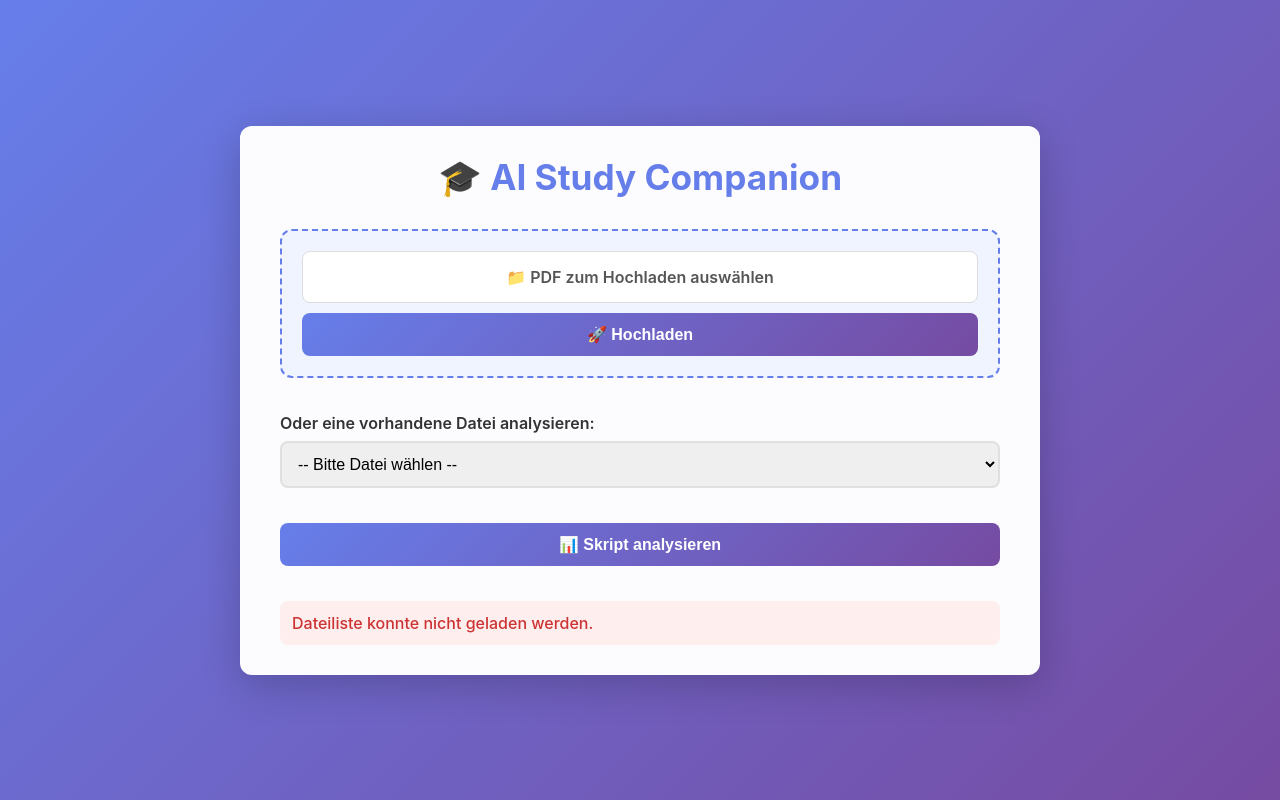
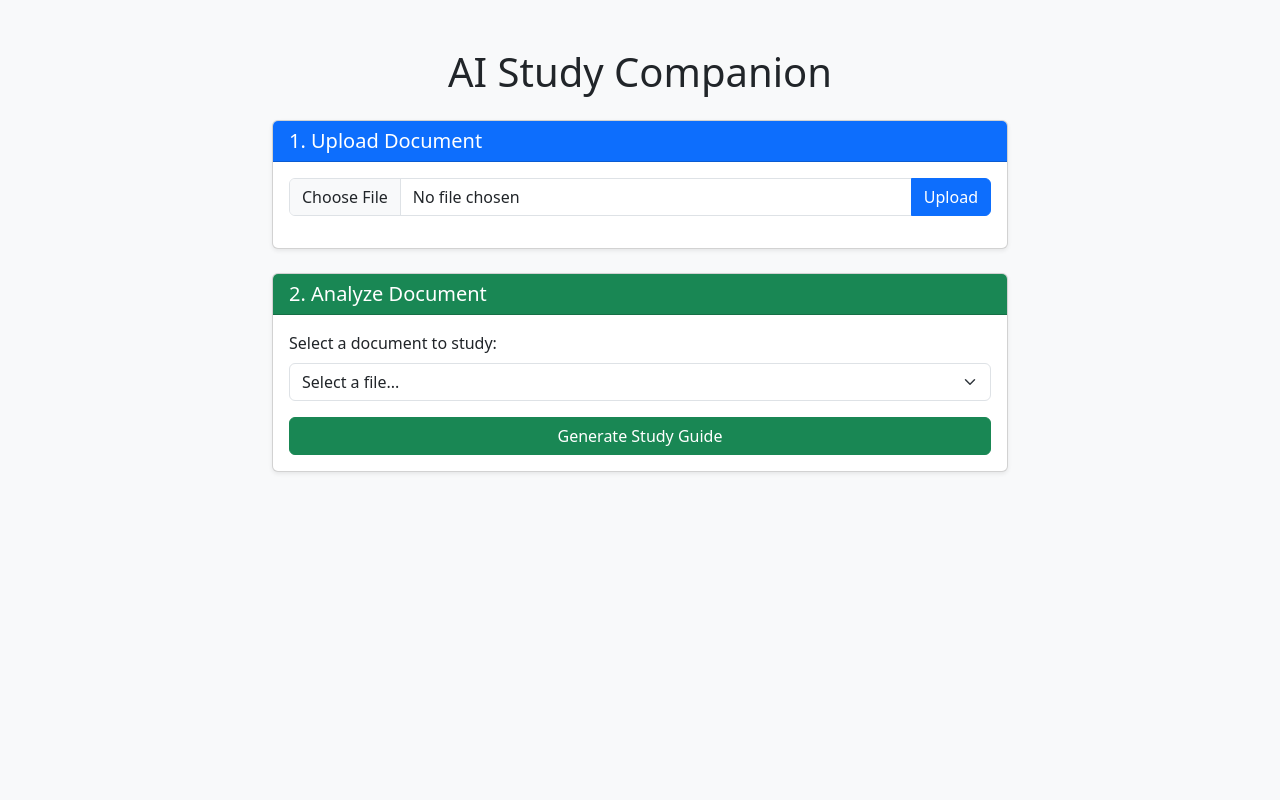
Before and after one commit to elijahdavion/AI-Study-Companion, a Flask app: page / in a window 1280 px wide. Run offline with Flask 3, Linux system fonts and the light colour scheme.

Commit message:
From Scratch V7

```diff
--- a/templates/index.html
+++ b/templates/index.html
@@ -1,279 +1,267 @@
 <!DOCTYPE html>
-<html lang="de">
+<html lang="en">
 <head>
     <meta charset="UTF-8">
     <meta name="viewport" content="width=device-width, initial-scale=1.0">
     <title>AI Study Companion</title>
+    <!-- Bootstrap CSS -->
+    <link href="https://cdn.jsdelivr.net/npm/bootstrap@5.3.0/dist/css/bootstrap.min.css" rel="stylesheet">
+    <!-- Marked.js for Markdown rendering -->
     <script src="https://cdn.jsdelivr.net/npm/marked/marked.min.js"></script>
     <style>
-        :root {
-            --primary-color: #667eea;
-            --secondary-color: #764ba2;
-            --text-color: #333;
-            --background-gradient: linear-gradient(135deg, var(--primary-color) 0%, var(--secondary-color) 100%);
-            --border-radius: 12px;
-            --shadow: 0 10px 40px rgba(0, 0, 0, 0.2);
+        .progress-bar {
+            transition: width 0.5s ease;
         }
-        * { margin: 0; padding: 0; box-sizing: border-box; }
-        body {
-            font-family: -apple-system, BlinkMacSystemFont, 'Segoe UI', Roboto, sans-serif;
-            background: var(--background-gradient);
-            min-height: 100vh;
-            display: flex;
-            justify-content: center;
-            align-items: center;
-            padding: 20px;
+        .analysis-content h2 {
+            margin-top: 1.5rem;
+            font-size: 1.5rem;
+            border-bottom: 2px solid #dee2e6;
+            padding-bottom: 0.5rem;
         }
-        .container {
-            background: rgba(255, 255, 255, 0.98);
-            backdrop-filter: blur(10px);
-            border-radius: var(--border-radius);
-            box-shadow: var(--shadow);
-            padding: 30px 40px;
-            max-width: 800px;
-            width: 100%;
-            animation: fadeIn 0.5s ease-out;
-            display: flex;
-            flex-direction: column;
+        .analysis-content ul {
+            margin-bottom: 1rem;
         }
-        @keyframes fadeIn {
-            from { opacity: 0; transform: translateY(20px); }
-            to { opacity: 1; transform: translateY(0); }
-        }
-        .header { text-align: center; margin-bottom: 30px; }
-        .header h1 { color: var(--primary-color); font-size: 2.2em; cursor: pointer; }
-        .screen { display: none; animation: fadeIn 0.4s ease-out; }
-        .screen.active { display: flex; flex-direction: column; gap: 20px; }
-        .input-group, .upload-section { margin-bottom: 15px; }
-        label { display: block; margin-bottom: 8px; color: var(--text-color); font-weight: 600; }
-        select, button { width: 100%; padding: 12px; border-radius: 8px; font-size: 1em; }
-        select {
-            border: 2px solid #e0e0e0;
-            transition: border-color 0.3s;
-        }
-        select:focus { outline: none; border-color: var(--primary-color); }
-        button {
-            background: var(--background-gradient);
-            color: white;
-            border: none;
-            font-weight: 600;
-            cursor: pointer;
-            transition: transform 0.2s, box-shadow 0.2s;
-        }
-        button:hover { transform: translateY(-2px); box-shadow: 0 8px 20px rgba(102, 126, 234, 0.4); }
-        button:disabled { background: #ccc; cursor: not-allowed; }
-        .upload-section {
-            padding: 20px;
-            background: #f0f4ff;
-            border-radius: var(--border-radius);
-            border: 2px dashed var(--primary-color);
-            text-align: center;
-        }
-        input[type="file"] { display: none; }
-        .file-input-label {
-            cursor: pointer;
-            padding: 15px;
-            display: block;
-            border-radius: 8px;
-            background: white;
-            border: 1px solid #ddd;
-            color: #555;
-            transition: background 0.2s;
-        }
-        .file-input-label:hover { background: #fafcff; }
-        #fileNameDisplay { color: var(--primary-color); font-weight: 600; margin: 10px 0; font-size: 0.95em; }
-        .status-message {
-            padding: 12px;
-            margin-top: 15px;
-            border-radius: 8px;
-            font-weight: 500;
-            display: none;
-        }
-        .status-message.success { background: #e6f9f0; color: #0a7c2e; display: block; }
-        .status-message.error { background: #fee; color: #c33; display: block; }
-        .loading { text-align: center; padding: 40px; }
-        .spinner {
-            border: 4px solid #f3f3f3;
-            border-top: 4px solid var(--primary-color);
-            border-radius: 50%;
-            width: 40px;
-            height: 40px;
-            animation: spin 1s linear infinite;
-            margin: 0 auto 15px;
-        }
-        @keyframes spin { from { transform: rotate(0deg); } to { transform: rotate(360deg); } }
-        .results {
-            padding: 20px;
-            background: #f8f9fa;
-            border-radius: var(--border-radius);
-            border-left: 4px solid var(--primary-color);
-            overflow-y: auto;
-            max-height: 60vh;
-            line-height: 1.7;
-        }
-        .results h2, .results h3 { color: var(--primary-color); margin: 15px 0 10px; }
-        .back-button { width: auto; align-self: flex-start; background: #eef; color: var(--primary-color); border: 2px solid var(--primary-color); }
     </style>
 </head>
-<body>
-    <div class="container">
-        <div class="header">
-            <h1 id="appTitle" onclick="goHome()">🎓 AI Study Companion</h1>
-        </div>
+<body class="bg-light">
 
-        <!-- Home Screen -->
-        <div class="screen active" id="homeScreen">
-            <div class="upload-section">
-                <label for="pdfUpload" class="file-input-label">📁 PDF zum Hochladen auswählen</label>
-                <input type="file" id="pdfUpload" accept=".pdf">
-                <div id="fileNameDisplay"></div>
-                <button id="uploadBtn" onclick="uploadFile()">🚀 Hochladen</button>
+<div class="container py-5">
+    <div class="row justify-content-center">
+        <div class="col-lg-8">
+            <h1 class="text-center mb-4">AI Study Companion</h1>
+
+            <!-- Upload Section -->
+            <div class="card shadow-sm mb-4">
+                <div class="card-header bg-primary text-white">
+                    <h5 class="mb-0">1. Upload Document</h5>
+                </div>
+                <div class="card-body">
+                    <div class="input-group mb-3">
+                        <input type="file" class="form-control" id="fileInput" accept=".pdf">
+                        <button class="btn btn-primary" type="button" onclick="handleFileUpload()" id="uploadBtn">Upload</button>
+                    </div>
+
+                    <!-- Loading Bar & Status -->
+                    <div id="uploadStatusContainer" style="display: none;">
+                        <div class="progress mb-2" style="height: 20px;">
+                            <div id="progressBar" class="progress-bar progress-bar-striped progress-bar-animated" role="progressbar" style="width: 0%"></div>
+                        </div>
+                        <div class="d-flex justify-content-between">
+                            <small id="statusText" class="text-muted">Initializing...</small>
+                            <div id="spinner" class="spinner-border spinner-border-sm text-primary" role="status" style="display:none;"></div>
+                        </div>
+                    </div>
+                </div>
             </div>
 
-            <div class="input-group">
-                <label for="fileDropdown">Oder eine vorhandene Datei analysieren:</label>
-                <select id="fileDropdown">
-                    <option value="">-- Bitte Datei wählen --</option>
-                </select>
+            <!-- Analysis Section -->
+            <div class="card shadow-sm">
+                <div class="card-header bg-success text-white">
+                    <h5 class="mb-0">2. Analyze Document</h5>
+                </div>
+                <div class="card-body">
+                    <div class="mb-3">
+                        <label for="fileSelect" class="form-label">Select a document to study:</label>
+                        <select class="form-select" id="fileSelect">
+                            <option selected disabled>Loading files...</option>
+                        </select>
+                    </div>
+                    <button class="btn btn-success w-100" onclick="analyzeFile()" id="analyzeBtn">Generate Study Guide</button>
+                </div>
             </div>
 
-            <button id="analyzeBtn" onclick="analyzeSelectedFile()">📊 Skript analysieren</button>
-            <div id="homeStatus" class="status-message"></div>
-        </div>
+            <!-- Results Section -->
+            <div id="resultSection" class="mt-4" style="display: none;">
+                <div class="card shadow-sm">
+                    <div class="card-body">
+                        <h4 class="card-title">Analysis Result</h4>
+                        <hr>
+                        <div id="analysisContent" class="analysis-content"></div>
+                        <div class="mt-3">
+                            <small class="text-muted"><strong>Sources:</strong> <span id="sourcesList"></span></small>
+                        </div>
+                    </div>
+                </div>
+            </div>
 
-        <!-- Analysis Screen -->
-        <div class="screen" id="analysisScreen">
-            <button class="back-button" onclick="goHome()">← Zurück</button>
-            <div id="analysisStatus" class="status-message"></div>
-            <div class="loading" id="loadingSpinner">
-                <div class="spinner"></div>
-                <p>Analysiere Dokument... Dies kann einen Moment dauern.</p>
-            </div>
-            <div class="results" id="resultsContainer"></div>
         </div>
     </div>
+</div>
 
 <script>
-    const homeScreen = document.getElementById('homeScreen');
-    const analysisScreen = document.getElementById('analysisScreen');
-    const pdfUpload = document.getElementById('pdfUpload');
-    const fileNameDisplay = document.getElementById('fileNameDisplay');
-    const fileDropdown = document.getElementById('fileDropdown');
-    const homeStatus = document.getElementById('homeStatus');
-    const analysisStatus = document.getElementById('analysisStatus');
-    const loadingSpinner = document.getElementById('loadingSpinner');
-    const resultsContainer = document.getElementById('resultsContainer');
-    const analyzeBtn = document.getElementById('analyzeBtn');
-    const uploadBtn = document.getElementById('uploadBtn');
-
+    // Load files on page load
     document.addEventListener('DOMContentLoaded', loadFiles);
-
-    pdfUpload.addEventListener('change', () => {
-        fileNameDisplay.textContent = pdfUpload.files.length > 0 ? `Ausgewählt: ${pdfUpload.files[0].name}` : '';
-    });
-
-    function showStatus(element, message, isError = false) {
-        element.textContent = message;
-        element.className = `status-message ${isError ? 'error' : 'success'}`;
-    }
-
-    function switchScreen(screen) {
-        homeScreen.classList.remove('active');
-        analysisScreen.classList.remove('active');
-        document.getElementById(screen).classList.add('active');
-    }
-
-    function goHome() {
-        switchScreen('homeScreen');
-        homeStatus.style.display = 'none';
-        analysisStatus.style.display = 'none';
-    }
 
     async function loadFiles() {
         try {
             const response = await fetch('/files');
-            if (!response.ok) throw new Error('Dateiliste konnte nicht geladen werden.');
+            const data = await response.json();
+            const select = document.getElementById('fileSelect');
 
-            const { files } = await response.json();
-            fileDropdown.innerHTML = '<option value="">-- Bitte Datei wählen --</option>';
-            files.forEach(file => {
-                const option = new Option(file.name, file.path);
-                fileDropdown.add(option);
-            });
+            select.innerHTML = '<option selected disabled>Select a file...</option>';
+
+            if (data.files && data.files.length > 0) {
+                data.files.forEach(file => {
+                    const option = document.createElement('option');
+                    option.value = file.path;
+                    option.textContent = file.name;
+                    select.appendChild(option);
+                });
+            } else {
+                const option = document.createElement('option');
+                option.disabled = true;
+                option.textContent = "No files found";
+                select.appendChild(option);
+            }
         } catch (error) {
-            showStatus(homeStatus, error.message, true);
+            console.error('Error loading files:', error);
         }
     }
 
-    async function uploadFile() {
-        if (pdfUpload.files.length === 0) {
-            showStatus(homeStatus, 'Bitte wählen Sie eine Datei aus.', true);
-            return;
-        }
-        const file = pdfUpload.files[0];
+    async function handleFileUpload() {
+        const fileInput = document.getElementById('fileInput');
+        const file = fileInput.files[0];
+        if (!file) return alert("Please select a PDF file first.");
+
+        // UI: Reset and Show Loading
+        const container = document.getElementById('uploadStatusContainer');
+        const progressBar = document.getElementById('progressBar');
+        const statusText = document.getElementById('statusText');
+        const spinner = document.getElementById('spinner');
+        const uploadBtn = document.getElementById('uploadBtn');
+
+        container.style.display = 'block';
+        spinner.style.display = 'block';
+        uploadBtn.disabled = true;
+
+        // Step 1: Uploading
+        progressBar.style.width = '30%';
+        progressBar.className = 'progress-bar progress-bar-striped progress-bar-animated bg-primary';
+        statusText.innerText = "Uploading file to cloud...";
+
         const formData = new FormData();
         formData.append('file', file);
 
-        uploadBtn.disabled = true;
-        uploadBtn.textContent = 'Lade hoch...';
+        try {
+            const uploadResponse = await fetch('/upload', {
+                method: 'POST',
+                body: formData
+            });
+            const uploadData = await uploadResponse.json();
 
-        try {
-            const response = await fetch('/upload', { method: 'POST', body: formData });
-            const result = await response.json();
+            if (!uploadResponse.ok) throw new Error(uploadData.error || "Upload failed");
 
-            if (!response.ok) throw new Error(result.details || 'Upload fehlgeschlagen.');
+            // Step 2: Indexing (Polling)
+            progressBar.style.width = '60%';
+            statusText.innerText = "Indexing... (This may take a minute)";
 
-            showStatus(homeStatus, result.message, false);
-            pdfUpload.value = '';
-            fileNameDisplay.textContent = '';
+            await pollForIndex(uploadData.path);
+
+            // Step 3: Success
+            progressBar.style.width = '100%';
+            progressBar.className = 'progress-bar bg-success';
+            statusText.innerText = "Ready! File is indexed and available.";
+            spinner.style.display = 'none';
+            uploadBtn.disabled = false;
+
+            // Refresh dropdown
             await loadFiles();
-            fileDropdown.value = result.path; // Select the newly uploaded file
+
+            // Clear input
+            fileInput.value = '';
+
+            // Hide bar after 3 seconds
+            setTimeout(() => {
+                container.style.display = 'none';
+                progressBar.style.width = '0%';
+            }, 3000);
+
         } catch (error) {
-            showStatus(homeStatus, error.message, true);
-        } finally {
+            console.error(error);
+            progressBar.className = 'progress-bar bg-danger';
+            statusText.innerText = "Error: " + error.message;
+            spinner.style.display = 'none';
             uploadBtn.disabled = false;
-            uploadBtn.textContent = '🚀 Hochladen';
         }
     }
 
-    async function analyzeSelectedFile() {
-        const selectedPath = fileDropdown.value;
-        if (!selectedPath) {
-            showStatus(homeStatus, 'Bitte wählen Sie eine Datei aus der Liste aus.', true);
-            return;
+    async function pollForIndex(gcsUri) {
+        const maxAttempts = 60; // Timeout after ~2 minutes
+        let attempts = 0;
+
+        while (attempts < maxAttempts) {
+            try {
+                const response = await fetch('/check_file_status', {
+                    method: 'POST',
+                    headers: { 'Content-Type': 'application/json' },
+                    body: JSON.stringify({ gcs_uri: gcsUri })
+                });
+
+                const data = await response.json();
+
+                if (response.status === 200 && data.status === 'INDEXED') {
+                    return true; // Success
+                }
+            } catch (e) {
+                console.warn("Polling check failed, retrying...", e);
+            }
+
+            // Wait 2 seconds before next check
+            await new Promise(resolve => setTimeout(resolve, 2000));
+            attempts++;
+        }
+        throw new Error("Indexing timed out. The file is taking too long to process.");
+    }
+
+    async function analyzeFile() {
+        const select = document.getElementById('fileSelect');
+        const filePath = select.value;
+
+        if (!filePath || filePath.includes("Select a file")) {
+            return alert("Please select a file from the list.");
         }
 
-        switchScreen('analysisScreen');
-        loadingSpinner.style.display = 'block';
-        resultsContainer.style.display = 'none';
-        analysisStatus.style.display = 'none';
+        const analyzeBtn = document.getElementById('analyzeBtn');
+        const resultSection = document.getElementById('resultSection');
+        const analysisContent = document.getElementById('analysisContent');
+        const sourcesList = document.getElementById('sourcesList');
+
+        // UI: Loading State
         analyzeBtn.disabled = true;
+        analyzeBtn.innerHTML = '<span class="spinner-border spinner-border-sm" role="status" aria-hidden="true"></span> Analyzing...';
+        resultSection.style.display = 'none';
 
         try {
             const response = await fetch('/analyze', {
                 method: 'POST',
                 headers: { 'Content-Type': 'application/json' },
-                body: JSON.stringify({ file_path: selectedPath })
+                body: JSON.stringify({ file_path: filePath })
             });
-            const result = await response.json();
 
-            if (!response.ok) throw new Error(result.details || 'Analyse fehlgeschlagen.');
+            const data = await response.json();
 
-            if (!result.analysis_result || result.analysis_result.trim() === '') {
-                 throw new Error('Kein Analyseergebnis erhalten. Das Dokument ist möglicherweise noch nicht indiziert. Bitte warten Sie ein paar Minuten.');
+            if (!response.ok) throw new Error(data.details || data.error || "Analysis failed");
+
+            // Render Markdown
+            analysisContent.innerHTML = marked.parse(data.analysis_result);
+
+            // Show Sources
+            if (data.used_sources && data.used_sources.length > 0) {
+                sourcesList.innerText = data.used_sources.join(', ');
+            } else {
+                sourcesList.innerText = "No specific sources cited.";
             }
 
-            marked.setOptions({ breaks: true, gfm: true });
-            resultsContainer.innerHTML = marked.parse(result.analysis_result);
-            resultsContainer.style.display = 'block';
+            resultSection.style.display = 'block';
 
         } catch (error) {
-            showStatus(analysisStatus, error.message, true);
+            alert("Error during analysis: " + error.message);
         } finally {
-            loadingSpinner.style.display = 'none';
             analyzeBtn.disabled = false;
+            analyzeBtn.innerText = "Generate Study Guide";
         }
     }
 </script>
+
 </body>
 </html>
```
